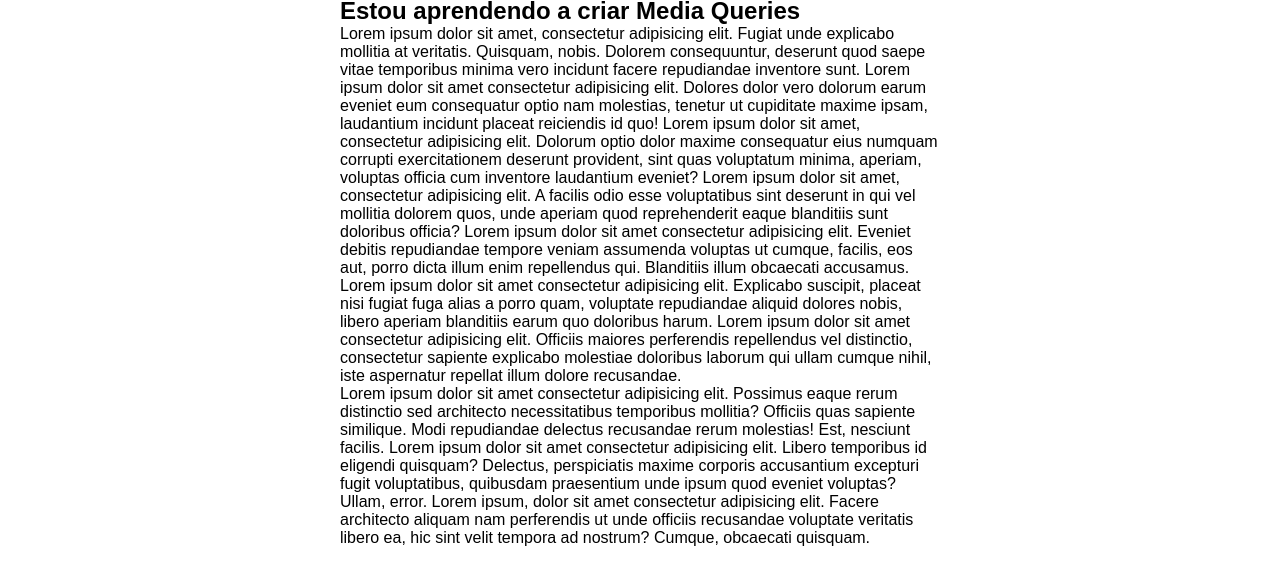
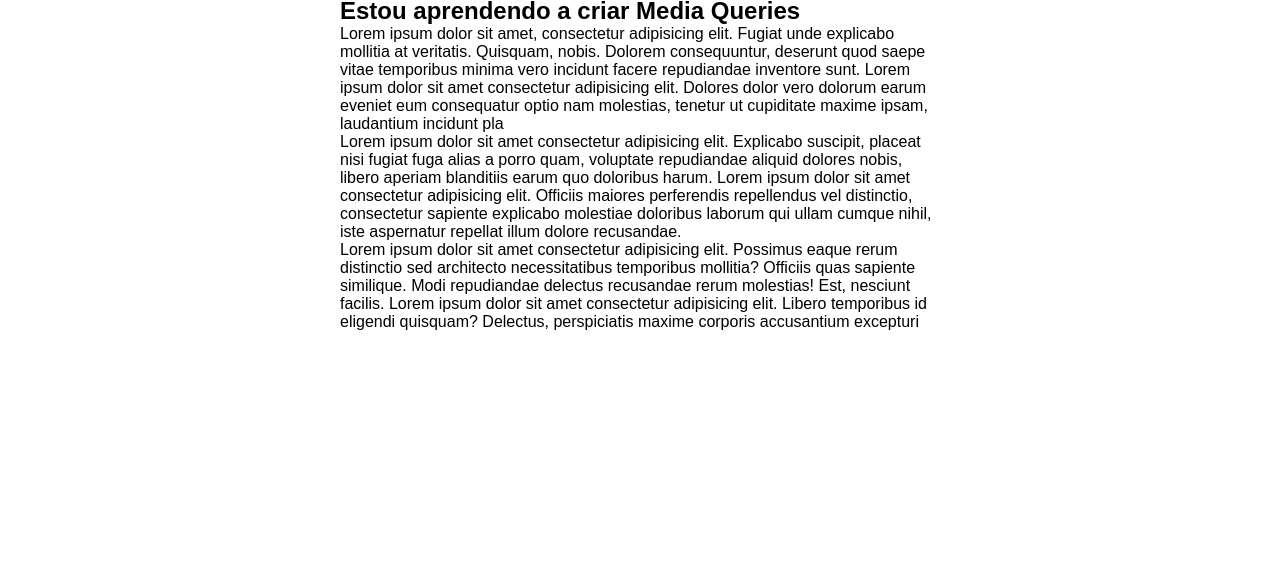
Before and after one commit to LucianoAO/html-css-public, a plain HTML site: page exercícios/ex026/mq001/index.html in a window 1280 px wide. Shown: the part 78-662 px from the top of the page. Drawn offline with Linux system fonts and the light colour scheme.

Commit message:
atualizado

```diff
--- a/exercícios/ex026/mq001/estilos/impressora.css
+++ b/exercícios/ex026/mq001/estilos/impressora.css
@@ -10,7 +10,7 @@
 
 html {
     font-family: 'Courier New', Courier, monospace;
-    font-size: 1.5em;
+    font-size: 1em;
     line-height: 1.5em;
 }
 
@@ -23,6 +23,6 @@ menu {
 }
 
 
-menu::after {
-    content: "Esse artigo foi impresso através de ww.cursoemvideo.com e luciano!";
+article::after {
+    content: "Esse artigo foi impresso através de www.cursoemvideo.com e luciano!";
 }
--- a/exercícios/ex026/mq001/index.html
+++ b/exercícios/ex026/mq001/index.html
@@ -21,10 +21,11 @@
     <main>
         <article>
             <h2>Estou aprendendo a criar Media Queries</h2>
-            <p>Lorem ipsum dolor sit amet, consectetur adipisicing elit. Fugiat unde explicabo mollitia at veritatis. Quisquam, nobis. Dolorem consequuntur, deserunt quod saepe vitae temporibus minima vero incidunt facere repudiandae inventore sunt. Lorem ipsum dolor sit amet consectetur adipisicing elit. Dolores dolor vero dolorum earum eveniet eum consequatur optio nam molestias, tenetur ut cupiditate maxime ipsam, laudantium incidunt placeat reiciendis id quo! Lorem ipsum dolor sit amet, consectetur adipisicing elit. Dolorum optio dolor maxime consequatur eius numquam corrupti exercitationem deserunt provident, sint quas voluptatum minima, aperiam, voluptas officia cum inventore laudantium eveniet? Lorem ipsum dolor sit amet, consectetur adipisicing elit. A facilis odio esse voluptatibus sint deserunt in qui vel mollitia dolorem quos, unde aperiam quod reprehenderit eaque blanditiis sunt doloribus officia? Lorem ipsum dolor sit amet consectetur adipisicing elit. Eveniet debitis repudiandae tempore veniam assumenda voluptas ut cumque, facilis, eos aut, porro dicta illum enim repellendus qui. Blanditiis illum obcaecati accusamus.</p>
+            <p>Lorem ipsum dolor sit amet, consectetur adipisicing elit. Fugiat unde explicabo mollitia at veritatis. Quisquam, nobis. Dolorem consequuntur, deserunt quod saepe vitae temporibus minima vero incidunt facere repudiandae inventore sunt. Lorem ipsum dolor sit amet consectetur adipisicing elit. Dolores dolor vero dolorum earum eveniet eum consequatur optio nam molestias, tenetur ut cupiditate maxime ipsam, laudantium incidunt pla</p>
 
             <p>Lorem ipsum dolor sit amet consectetur adipisicing elit. Explicabo suscipit, placeat nisi fugiat fuga alias a porro quam, voluptate repudiandae aliquid dolores nobis, libero aperiam blanditiis earum quo doloribus harum. Lorem ipsum dolor sit amet consectetur adipisicing elit. Officiis maiores perferendis repellendus vel distinctio, consectetur sapiente explicabo molestiae doloribus laborum qui ullam cumque nihil, iste aspernatur repellat illum dolore recusandae.</p>
-            <p> Lorem ipsum dolor sit amet consectetur adipisicing elit. Possimus eaque rerum distinctio sed architecto necessitatibus temporibus mollitia? Officiis quas sapiente similique. Modi repudiandae delectus recusandae rerum molestias! Est, nesciunt facilis. Lorem ipsum dolor sit amet consectetur adipisicing elit. Libero temporibus id eligendi quisquam? Delectus, perspiciatis maxime corporis accusantium excepturi fugit voluptatibus, quibusdam praesentium unde ipsum quod eveniet voluptas? Ullam, error. Lorem ipsum, dolor sit amet consectetur adipisicing elit. Facere architecto aliquam nam perferendis ut unde officiis recusandae voluptate veritatis libero ea, hic sint velit tempora ad nostrum? Cumque, obcaecati quisquam.</p>
+
+            <p> Lorem ipsum dolor sit amet consectetur adipisicing elit. Possimus eaque rerum distinctio sed architecto necessitatibus temporibus mollitia? Officiis quas sapiente similique. Modi repudiandae delectus recusandae rerum molestias! Est, nesciunt facilis. Lorem ipsum dolor sit amet consectetur adipisicing elit. Libero temporibus id eligendi quisquam? Delectus, perspiciatis maxime corporis accusantium excepturi</p>
         </article>
     </main>
 
```
